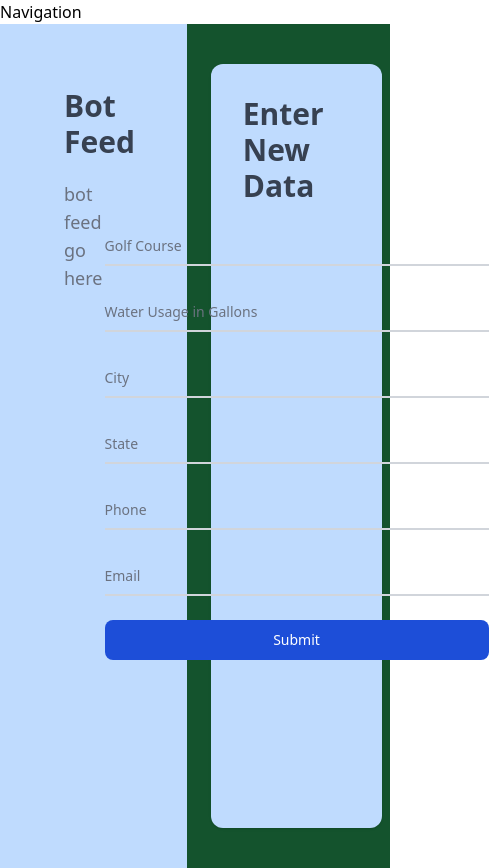
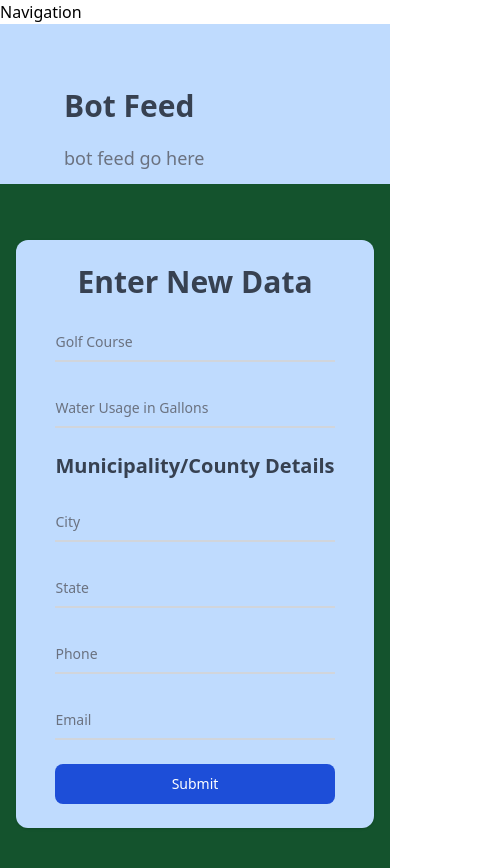
Before and after one commit to AndreaRose92/WaterUsageBot, a React (Create React App) app in the folder client/: page / in a window 390 px wide. Shown: the whole page, 489 px wide, since content can reach past the window. Built offline with nearby package versions, Linux system fonts and the light colour scheme.

Commit message:
intro responsive design

```diff
--- a/client/src/components/home/Home.jsx
+++ b/client/src/components/home/Home.jsx
@@ -5,17 +5,9 @@ import Form from './form/Form'
 
 const Home = () => {
   return (
-    <div className="bg-green-900 grid gap-4 grid-cols-2 grid-rows-1 h-screen">
+    <div className="bg-green-900 grid gap-4 grid-cols-1 grid-rows-1 md:grid-cols-2 md:grid-rows-1 h-screen">
       <Feed />
-      <div className="container flex flex-col w-11/12 mx-auto bg-blue-200 rounded-xl shadow border-black p-8 m-10 place-items-center">
-        <p className="text-3xl text-gray-700 font-bold mb-5">
-          Enter New Data
-        </p>
-        <div>
-          <Form />
-        </div>
-      </div>
-
+      <Form />
     </div>
   )
 }
--- a/client/src/components/home/form/Form.jsx
+++ b/client/src/components/home/form/Form.jsx
@@ -49,7 +49,12 @@ const Form = () => {
   }
 
   return (
-    <form className='w-96' onSubmit={handleSubmit}>
+    <div className="container flex flex-col w-11/12 mx-auto bg-blue-200 rounded-xl shadow border-black p-6 m-10 place-items-center">
+      <p className="text-3xl text-gray-700 font-bold mb-5">
+        Enter New Data
+      </p>
+      <div>
+        <form className='w-auto' onSubmit={handleSubmit}>
           <div className="relative z-0 mb-6 w-full group">
             <input type="text" name="name" id="name" className="block py-2.5 px-0 w-full text-sm text-gray-900 bg-transparent border-0 border-b-2 border-gray-300 appearance-none dark:text-white dark:border-gray-600 dark:focus:border-blue-500 focus:outline-none focus:ring-0 focus:border-blue-600 peer" placeholder=" " required onChange={handleChange}/>
             <label htmlFor="name" className="peer-focus:font-medium absolute text-sm text-gray-500 dark:text-gray-400 duration-300 transform -translate-y-6 scale-75 top-3 -z-10 origin-[0] peer-focus:left-0 peer-focus:text-blue-600 peer-focus:dark:text-blue-500 peer-placeholder-shown:scale-100 peer-placeholder-shown:translate-y-0 peer-focus:scale-75 peer-focus:-translate-y-6">Golf Course</label>
@@ -57,6 +62,11 @@ const Form = () => {
           <div className="relative z-0 mb-6 w-full group">
             <input type="number" name="waterUsage" id="waterUsage" className="block py-2.5 px-0 w-full text-sm text-gray-900 bg-transparent border-0 border-b-2 border-gray-300 appearance-none dark:text-white dark:border-gray-600 dark:focus:border-blue-500 focus:outline-none focus:ring-0 focus:border-blue-600 peer" placeholder=" " required onChange={handleChange}/>
             <label htmlFor="waterUsage" className="peer-focus:font-medium absolute text-sm text-gray-500 dark:text-gray-400 duration-300 transform -translate-y-6 scale-75 top-3 -z-10 origin-[0] peer-focus:left-0 peer-focus:text-blue-600 peer-focus:dark:text-blue-500 peer-placeholder-shown:scale-100 peer-placeholder-shown:translate-y-0 peer-focus:scale-75 peer-focus:-translate-y-6">Water Usage in Gallons</label>
+          </div>
+          <div className='flex justify-center'>
+            <p className="text-xl text-gray-700 font-bold mb-5">
+              Municipality/County Details
+            </p>
           </div>
           <div className="relative z-0 mb-6 w-full group">
             <input type="text" name="cityName" id="cityName" className="block py-2.5 px-0 w-full text-sm text-gray-900 bg-transparent border-0 border-b-2 border-gray-300 appearance-none dark:text-white dark:border-gray-600 dark:focus:border-blue-500 focus:outline-none focus:ring-0 focus:border-blue-600 peer" placeholder=" " required onChange={handleChange}/>
@@ -76,6 +86,8 @@ const Form = () => {
           </div>
           <button type="submit" className="text-white bg-blue-700 hover:bg-blue-800 focus:ring-4 focus:outline-none focus:ring-blue-300 font-medium rounded-lg text-sm w-full sm:w-auto px-5 py-2.5 text-center dark:bg-blue-600 dark:hover:bg-blue-700 dark:focus:ring-blue-800">Submit</button>
         </form>
+      </div>
+    </div>
   )
 }
 
```
Lines whose indentation alone changed are shown as unchanged.
